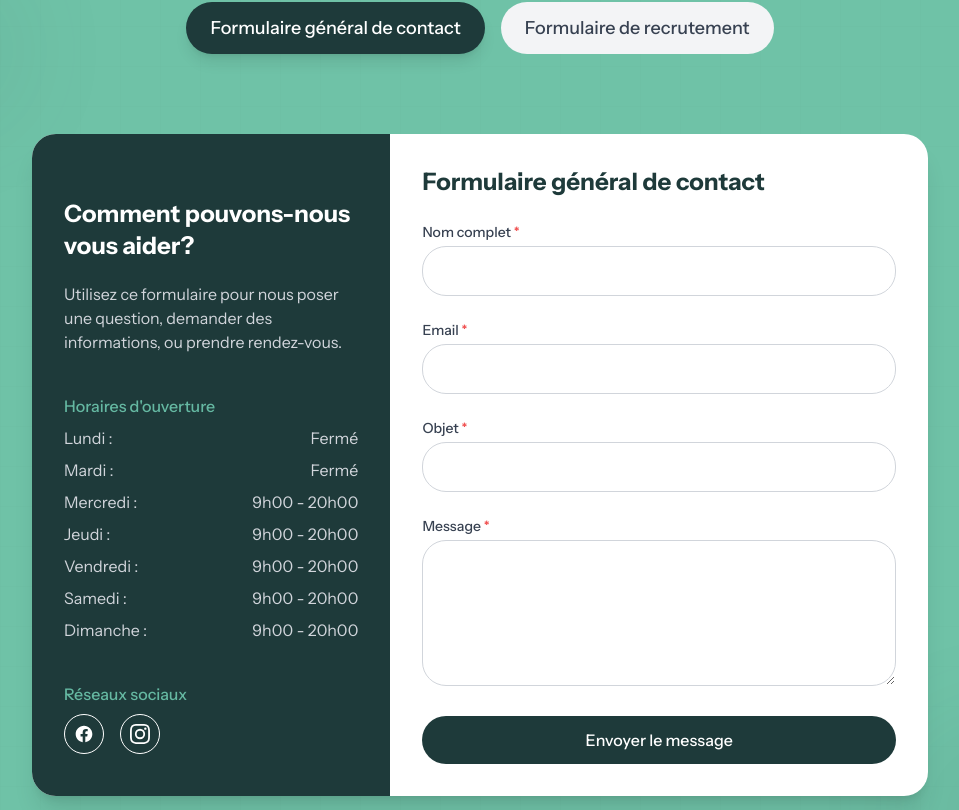
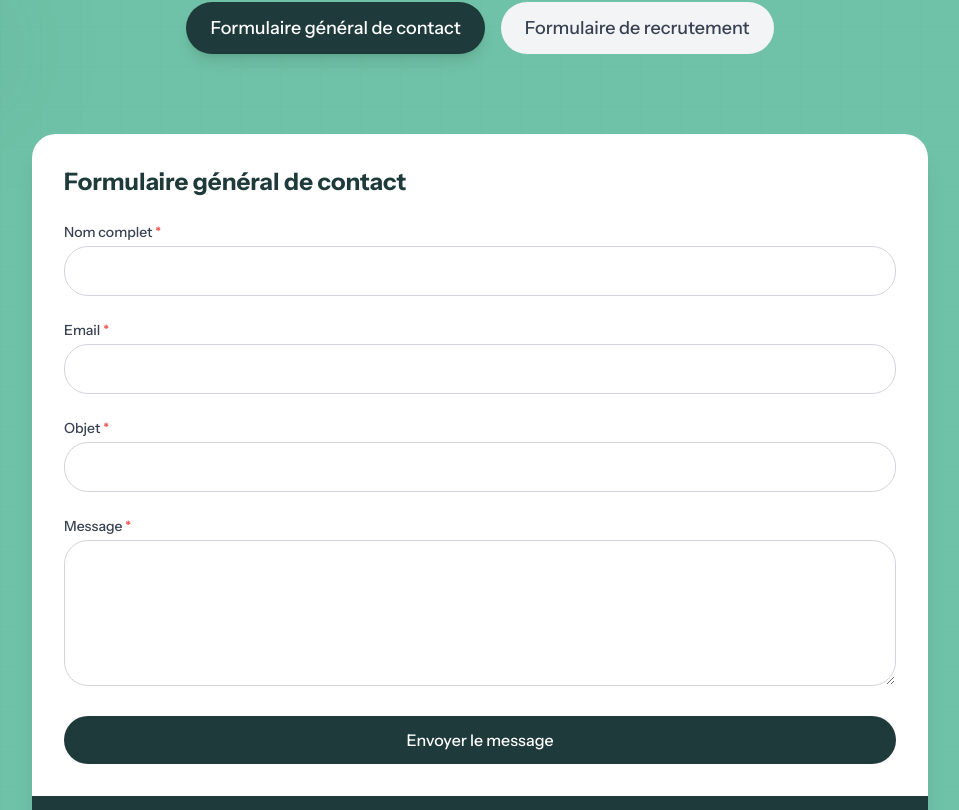
Before and after one commit to pointvirgulagency/racinesphysio-website, a Next.js app: page /contact in a window 1280 px wide. Shown: the part 370-1180 px from the top of the page, without its empty margins (160-1119 px from the left). Built offline with nearby package versions, Linux system fonts and the light colour scheme.

Commit message:
Reverce Contact form

```diff
--- a/src/Components/ContactForm.jsx
+++ b/src/Components/ContactForm.jsx
@@ -233,7 +233,7 @@ export default function ContactSection() {
           animate={isInView ? { opacity: 1, y: 0 } : {}}
           transition={{ duration: 0.8, delay: 0.4 }}
         >
-          <div className="grid grid-cols-1 md:grid-cols-5">
+          <div className=" xl1440:grid grid-cols-1 md:grid-cols-5 flex flex-col-reverse">
             {/* Form Info Sidebar */}
             <div className="bg-main text-white p-8 md:col-span-2">
               <h3 className="text-2xl font-bold mb-5 xl1440:mt-20 mt-8">
--- a/src/Components/InstaPreview.js
+++ b/src/Components/InstaPreview.js
@@ -18,11 +18,11 @@ const InstagramSection = () => {
             <h2 className="xl1440:text-5xl text-2xl md:text-5xl font-semibold mb-6 mt-14 md:leading-[3.5rem]">
               Prolongez l&apos;expérience Racines, en ligne
             </h2>
-            <h5 className="xl1440:text-2xl text-lg font-semibold mb-4 opacity-90">
+            <h5 className="xl1440:text-2xl text-lg font-semibold mb-4 opacity-90 text-white xl1440:text-main">
               Des conseils, de l&apos;inspiration et des ressources utiles, où
               que vous soyez.
             </h5>
-            <p className="xl1440:text-lg text-white mb-8 opacity-90">
+            <p className="xl1440:text-lg text-gray-50 mb-8 opacity-80">
               Suivez notre actualité sur Instagram : conseils en physiothérapie,
               témoignages de patients, coulisses du cabinet… Et explorez notre
               blog &apos;Équilibre & Savoir&apos; : des articles, vidéos et
--- a/src/app/page.jsx
+++ b/src/app/page.jsx
@@ -355,7 +355,7 @@ const LeCabinet = () => {
             </p>
             <Link href="/nos-traitements">
               <button className="bg-main text-white px-12 xl1440:py-3 py-2 rounded-full text-base xl1440:ml-24 hover:bg-hoverBtn transition-colors font-medium shadow-lg shadow-shadowColor/10">
-                Explorez nos traitements
+                Explorez tous nos traitements
               </button>
             </Link>
           </div>
```
